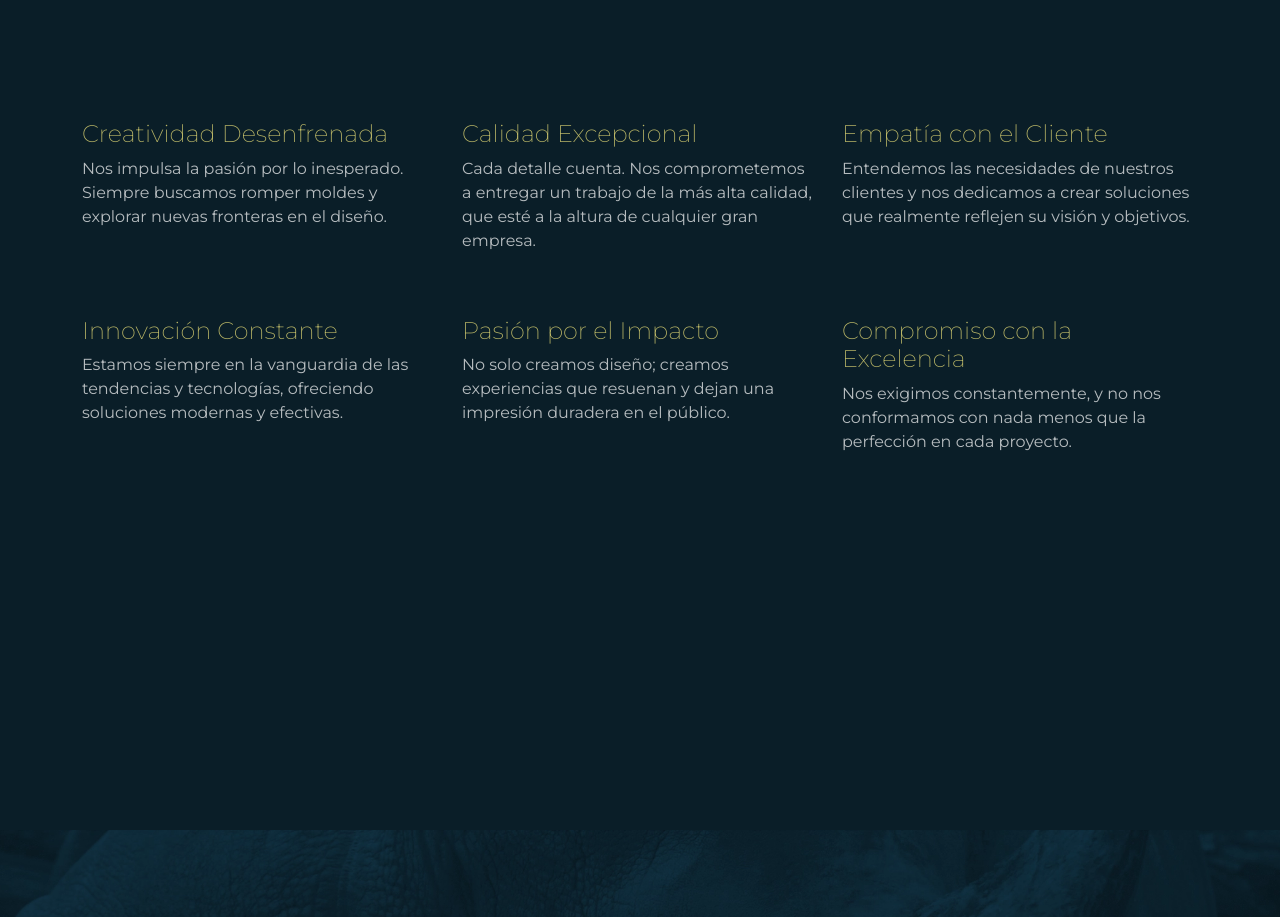
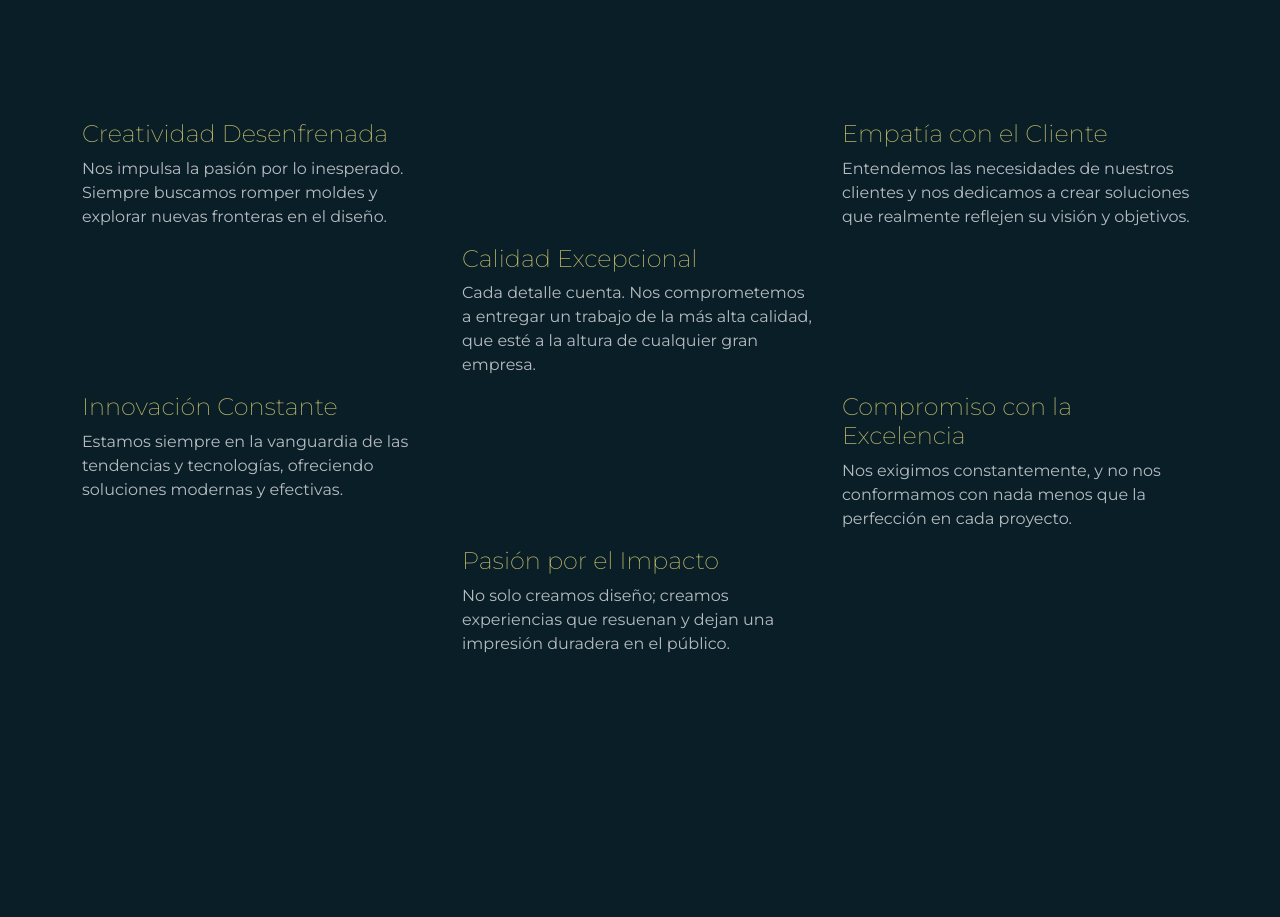
Before and after one commit to fidelhdz/wrs, an Astro site: page /valores in a window 1280 px wide. Shown: the part 940-1857 px from the top of the page. Built offline with nearby package versions, Linux system fonts and the light colour scheme; Astro itself is replaced by a stand-in of ours; a script that the page names is missing.

Commit message:
Reacomodo en Valores

```diff
--- a/src/pages/valores.astro
+++ b/src/pages/valores.astro
@@ -15,24 +15,48 @@ import ImagenPausa from "../components/frame/imagenPausa.astro";
 					<p>Nos impulsa la pasión por lo inesperado. Siempre buscamos romper moldes y explorar nuevas fronteras en el diseño.</p>
 				</div>
 				<div class="col-12 col-xl-4" data-aos="fade-down" data-aos-delay="200">
-					<h2>Calidad Excepcional</h2>
-					<p>Cada detalle cuenta. Nos comprometemos a entregar un trabajo de la más alta calidad, que esté a la altura de cualquier gran empresa.</p>
+					&nbsp;
 				</div>
 				<div class="col-12 col-xl-4" data-aos="fade-down" data-aos-delay="400">
 					<h2>Empatía con el Cliente</h2>
 					<p>Entendemos las necesidades de nuestros clientes y nos dedicamos a crear soluciones que realmente reflejen su visión y objetivos.</p>
 				</div>
+			</div>
+			<div class="row d-flex gy-5">
+				<div class="col-12 col-xl-4" data-aos="fade-down" data-aos-delay="">
+					&nbsp;
+				</div>
+				<div class="col-12 col-xl-4" data-aos="fade-down" data-aos-delay="200">
+					<h2>Calidad Excepcional</h2>
+					<p>Cada detalle cuenta. Nos comprometemos a entregar un trabajo de la más alta calidad, que esté a la altura de cualquier gran empresa.</p>
+				</div>
+				<div class="col-12 col-xl-4" data-aos="fade-down" data-aos-delay="400">
+					&nbsp;
+				</div>
+			</div>
+			<div class="row d-flex gy-5">
 				<div class="col-12 col-xl-4" data-aos="fade-down" data-aos-delay="600">
 					<h2>Innovación Constante</h2>
 					<p>Estamos siempre en la vanguardia de las tendencias y tecnologías, ofreciendo soluciones modernas y efectivas.</p>
+				</div>
+				<div class="col-12 col-xl-4" data-aos="fade-down" data-aos-delay="800">
+					&nbsp;
+				</div>
+				<div class="col-12 col-xl-4" data-aos="fade-down" data-aos-delay="1000">
+					<h2>Compromiso con la Excelencia</h2>
+					<p>Nos exigimos constantemente, y no nos conformamos con nada menos que la perfección en cada proyecto.</p>
+				</div>
+			</div>
+			<div class="row d-flex gy-5">
+				<div class="col-12 col-xl-4" data-aos="fade-down" data-aos-delay="600">
+					&nbsp;
 				</div>
 				<div class="col-12 col-xl-4" data-aos="fade-down" data-aos-delay="800">
 					<h2>Pasión por el Impacto</h2>
 					<p>No solo creamos diseño; creamos experiencias que resuenan y dejan una impresión duradera en el público.</p>
 				</div>
 				<div class="col-12 col-xl-4" data-aos="fade-down" data-aos-delay="1000">
-					<h2>Compromiso con la Excelencia</h2>
-					<p>Nos exigimos constantemente, y no nos conformamos con nada menos que la perfección en cada proyecto.</p>
+					&nbsp;
 				</div>
 			</div>
 		</div>
```
Also changed, not shown: 1 other file.
